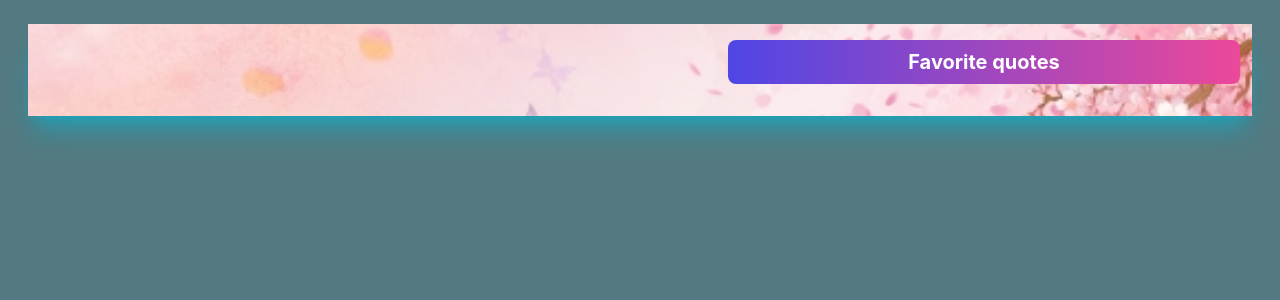
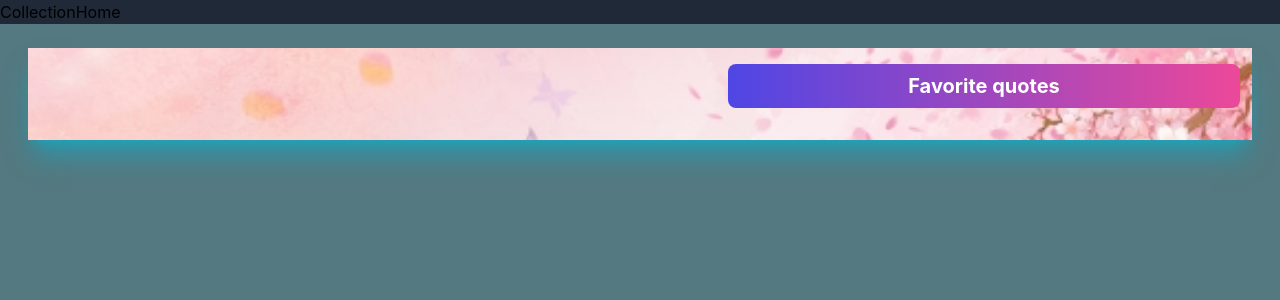
Before and after one commit to nk-mart/edx-group-2, a React (Create React App) app: page /collectionpage in a window 1280 px wide. Shown: the top 300 px of the page. Built offline with nearby package versions, Linux system fonts and the light colour scheme; a web font is replaced by a local one.

Commit message:
nav bar testing
nav bar testing

```diff
--- a/src/components/CollectionPage/CollectionPage.js
+++ b/src/components/CollectionPage/CollectionPage.js
@@ -1,6 +1,7 @@
 import React, { useState, useEffect } from 'react';
 import './CollectionPage.css';
 import { FontAwesomeIcon } from '@fortawesome/react-fontawesome'
+import Navbar from '../Navbar/Navbar';
 
 function CollectionPage(){
 
@@ -28,6 +29,9 @@ function CollectionPage(){
       }
 
     return (
+
+      <>
+      <Navbar></Navbar>
       <div className="bg-local bg-cover background-image bg-no-repeat my-6 py-4 mx-7 shadow-xl shadow-cyan-500/50 ">
         <h1 className=" flex justify-center text-center rounded-lg py-2 px-2 lg:ml-[700px] sm:ml-[200px] md:ml-[250px] font-bold text-xl max-w-lg bg-gradient-to-r from-indigo-600 to-pink-500 text-white">Favorite quotes</h1>
         <div className="grid grid-cols-2 sm:grid-cols-4 gap-3 text-center py-2 px-2 ">
@@ -35,6 +39,7 @@ function CollectionPage(){
             {savedQuotes.map((quote) => generatingQuote(quote))}
           </div>
       </div>
+      </>
      );
     }
 export default CollectionPage
--- a/src/components/Navbar/Navbar.js
+++ b/src/components/Navbar/Navbar.js
@@ -14,52 +14,15 @@ function Navbar (props) {
         alert("Copied the text: " + copiedText);
       }
     return (
-        <nav class="bg-gray-800">
-            <div class="mx-auto max-w-7xl px-2 sm:px-6 lg:px-8">
-                <div class="relative flex h-16 items-center justify-between">
-                    <div class="absolute inset-y-0 left-0 flex items-center sm:hidden">
-                        <button type="button" class="inline-flex items-center justify-center rounded-md p-2 text-gray-400 hover:bg-gray-700 hover:text-white focus:outline-none focus:ring-2 focus:ring-inset focus:ring-white" aria-controls="mobile-menu" aria-expanded="false">
-                            <span class="sr-only">Open main menu</span>
+        <nav className="bg-gray-800 felx items-center">
 
-                            <svg class="block h-6 w-6" fill="none" viewBox="0 0 24 24" stroke-width="1.5" stroke="currentColor" aria-hidden="true">
-                                <path stroke-linecap="round" stroke-linejoin="round" d="M3.75 6.75h16.5M3.75 12h16.5m-16.5 5.25h16.5" />
-                            </svg>
-                            <svg class="hidden h-6 w-6" fill="none" viewBox="0 0 24 24" stroke-width="1.5" stroke="currentColor" aria-hidden="true">
-                                <path stroke-linecap="round" stroke-linejoin="round" d="M6 18L18 6M6 6l12 12" />
-                            </svg>
-                        </button>
-                    </div>
-                    <div class="flex flex-1 items-center justify-center sm:items-stretch sm:justify-start">
-                        <div class="flex flex-shrink-0 items-center">
-                            <img class="block h-8 w-auto lg:hidden" src="https://tailwindui.com/img/logos/mark.svg?color=indigo&shade=500" alt="Your Company" />
-                            <img class="hidden h-8 w-auto lg:block" src="https://tailwindui.com/img/logos/mark.svg?color=indigo&shade=500" alt="Your Company" />
-                        </div>
-                        <div class="hidden sm:ml-6 sm:block">
-                            <div class="flex space-x-4">
-                                {
-                                    MenuItems.map(item => {
-                                        return (
-                                            <a href={item.url} className={item.className} onClick={item.title == "Copy" ? copyToClipBoard : null}>{item.title}</a>
-                                        )
-                                    })
-                                }
-                            </div>
-                        </div>
-                    </div>
-                </div>
+            <div clasName="items-center">
+                <button>Collection</button>
+                <button>Home</button>
             </div>
 
-            <div class="sm:hidden" id="mobile-menu">
-                <div class="space-y-1 px-2 pt-2 pb-3">
-                    {
-                        MenuItems.map(item => {
-                            return (
-                                <a href={item.url} className={item.classNameMobile} onClick={item.title == "Copy" ? copyToClipBoard : null}>{item.title}</a>
-                            )
-                        })
-                    }
-                </div>
-            </div>
+
+
         </nav>
 
     )
```
